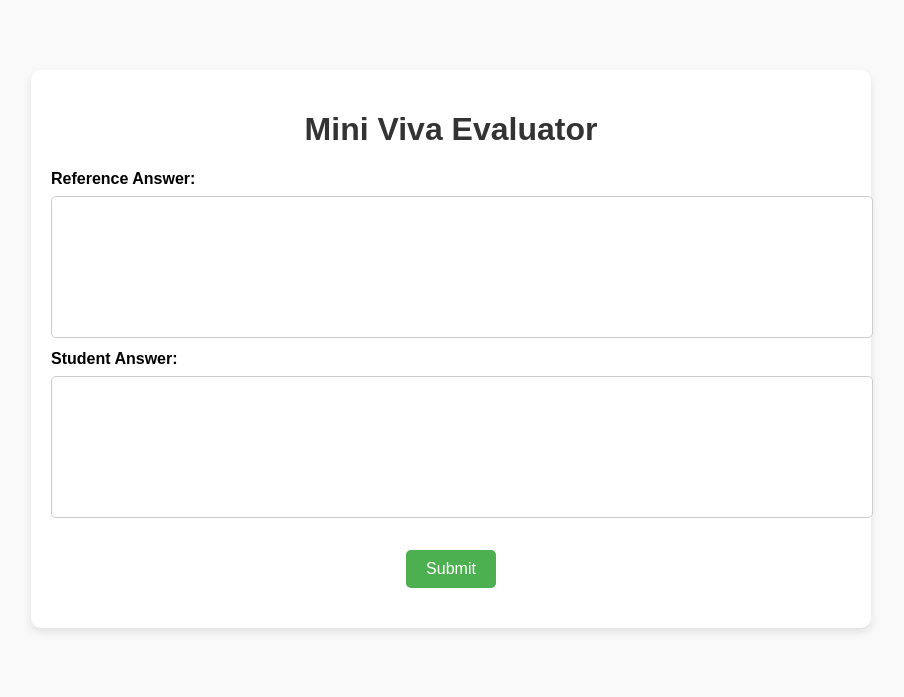
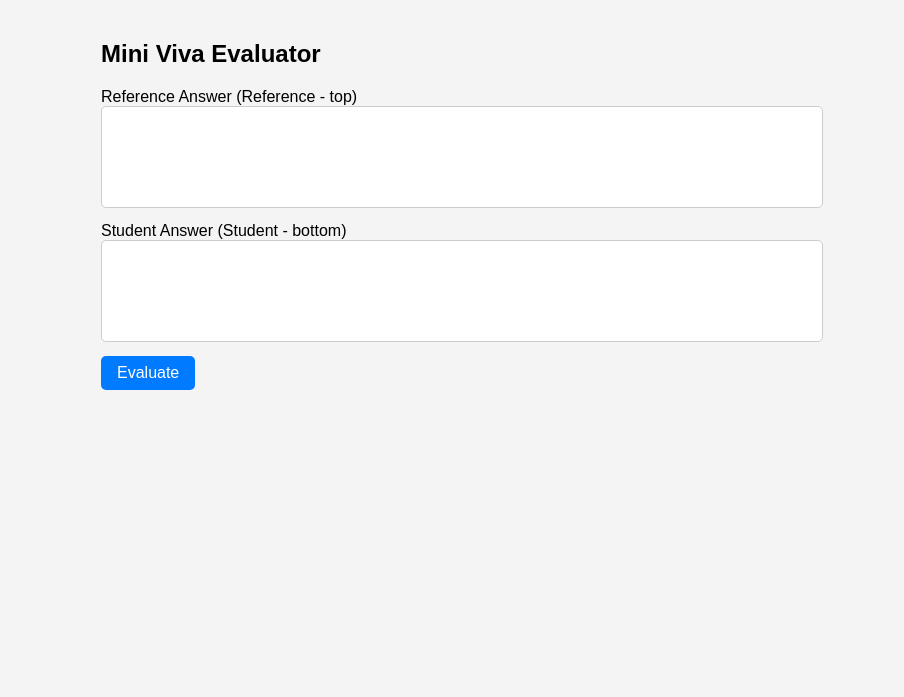
Before and after one commit to HemanthDattaK/Mini-Viva-Evaluator-Demo, a Flask app: page / in a window 1280 px wide. Shown: the top 697 px of the page, without its empty margins (189-1093 px from the left). Run offline with Flask 3, Linux system fonts and the light colour scheme.

Commit message:
Update index.html

```diff
--- a/templates/index.html
+++ b/templates/index.html
@@ -1,47 +1,32 @@
 <!DOCTYPE html>
 <html lang="en">
 <head>
+    <link rel="stylesheet" href="{{ url_for('static', filename='style.css') }}">
     <meta charset="UTF-8">
     <title>Mini Viva Evaluator</title>
-    <link rel="stylesheet" href="{{ url_for('static', filename='style.css') }}">
     <style>
-      body { font-family: Arial, sans-serif; background-color: #f9f9f9; }
-      .container { max-width: 800px; margin: 50px auto; padding: 20px; background: #fff; border-radius: 10px; box-shadow: 0 4px 8px rgba(0,0,0,0.1); }
-      h1 { text-align: center; color: #333; }
-      label { font-weight: bold; }
-      textarea { width: 100%; height: 120px; padding: 10px; margin: 8px 0; border-radius: 5px; border: 1px solid #ccc; resize: none; font-size: 14px; }
-      button { display: block; margin: 20px auto; padding: 10px 20px; border: none; border-radius: 5px; background-color: #4CAF50; color: #fff; font-size: 16px; cursor: pointer; }
-      button:hover { background-color: #45a049; }
-      .result-card { background-color: #f1f1f1; padding: 15px; border-radius: 8px; margin-top: 20px; }
-      .result-card h2 { margin-top: 0; }
+        body { font-family: Arial; padding: 20px; max-width: 700px; margin: auto; }
+        textarea { width: 100%; height: 80px; margin-bottom: 10px; }
+        .btn { padding: 8px 16px; cursor: pointer; }
+        .output { margin-top: 20px; padding: 15px; border: 1px solid #ccc; border-radius: 5px; }
     </style>
 </head>
 <body>
-  <div class="container">
-    <h1>Mini Viva Evaluator</h1>
-
-    <form method="POST">
-      <label for="reference_answer">Reference Answer:</label>
-      <textarea id="reference_answer" name="reference_answer">{{ reference_answer }}</textarea>
-
-      <label for="student_answer">Student Answer:</label>
-      <textarea id="student_answer" name="student_answer">{{ student_answer }}</textarea>
-
-      <button type="submit">Submit</button>
+    <h2>Mini Viva Evaluator</h2>
+    <form method="post">
+        <label>Reference Answer (Reference - top)</label><br>
+        <textarea name="reference_answer">{{ reference_answer }}</textarea><br>
+        <label>Student Answer (Student - bottom)</label><br>
+        <textarea name="student_answer">{{ student_answer }}</textarea><br>
+        <button class="btn" type="submit">Evaluate</button>
     </form>
 
     {% if score is not none %}
-    <div class="result-card">
-      <h2>Result</h2>
-      <p><strong>Score:</strong> {{ score }} / 5</p>
-      <p><strong>Feedback:</strong> {{ feedback }}</p>
-      {% if debug %}
-      <hr>
-      <p><strong>Debug:</strong></p>
-      <pre>{{ debug }}</pre>
-      {% endif %}
+    <div class="output">
+        <strong>Score:</strong> {{ score }}/5<br>
+        <strong>Feedback:</strong> {{ feedback }}<br>
+        <strong>Similarity:</strong> {{ similarity }}%
     </div>
     {% endif %}
-  </div>
 </body>
 </html>
```
